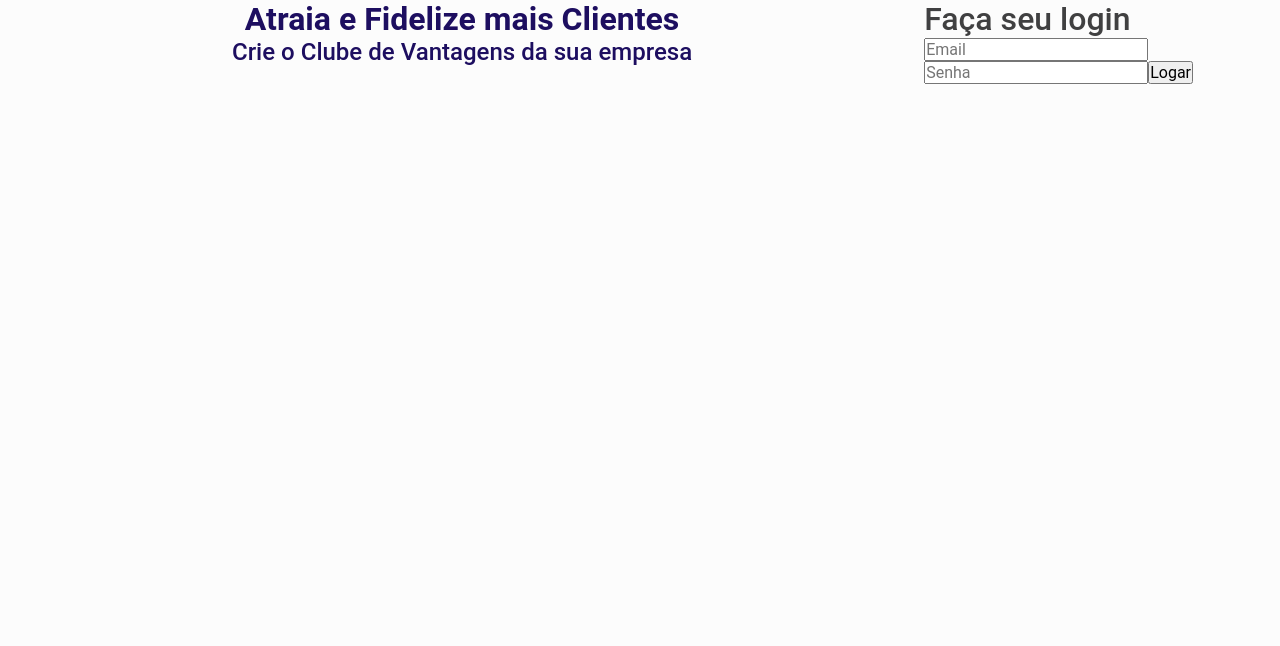
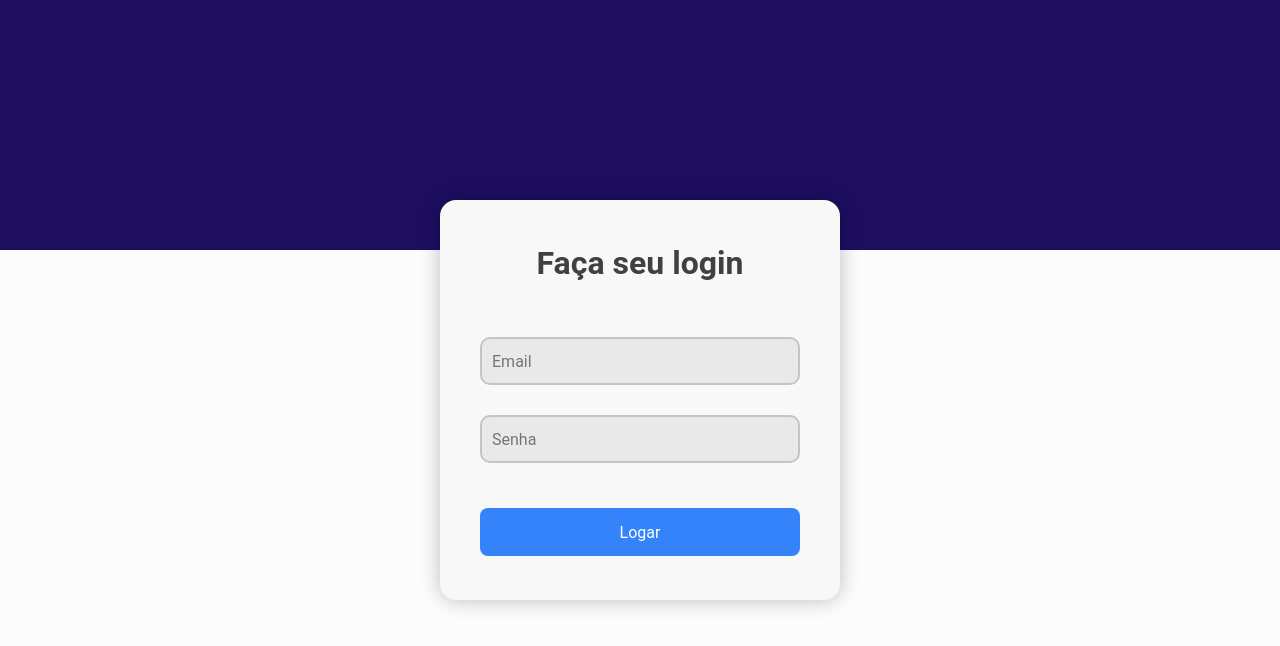
Before and after one commit to jefo3/desafio-urbis, a React (Create React App) app: page / in a window 1280 px wide. Shown: the top 646 px of the page. Built offline with nearby package versions, Linux system fonts and the light colour scheme.

Commit message:
feat: estilizando tela login

```diff
--- a/src/pages/Login/index.tsx
+++ b/src/pages/Login/index.tsx
@@ -21,10 +21,7 @@ const Login: React.FC = () => {
   };
   return (
     <Container>
-      <Banner>
-        <h1>Atraia e Fidelize mais Clientes</h1>
-        <h2>Crie o Clube de Vantagens da sua empresa</h2>
-      </Banner>
+      <Banner />
 
       <Content>
         <form onSubmit={handleSubmit(handleLogin)}>
--- a/src/pages/Login/styles.ts
+++ b/src/pages/Login/styles.ts
@@ -5,25 +5,69 @@ export const Container = styled.div`
   height: 100vh;
   display: flex;
   align-items: stretch;
+  position: relative;
 `;
 
 export const Banner = styled.div`
   display: flex;
   width: 100%;
+  height: 250px;
   flex-direction: column;
-  color: #1d0e60;
+  background-color: #1d0e60;
+  color: #fff;
 
   align-items: center;
   h1 {
     font-weight: bold;
   }
 `;
-export const Content = styled.div``;
+export const Content = styled.div`
+  display: flex;
+  width: 400px;
+  height: 400px;
+  background: #f8f8f8;
+  box-shadow: 0px 0px 20px rgba(0, 0, 0, 0.25);
+  justify-content: center;
+  align-items: center;
+  position: absolute;
+  bottom: calc(50%);
+  right: calc(50%);
+  border-radius: 16px;
 
-export const Background = styled.div`
-  flex: 1;
-  background: url(${backGroundUrbis}) no-repeat center;
-  background-size: cover;
+  transform: translate(50%, 50%);
 
-  height: 450px;
+  form {
+    width: 100%;
+    display: flex;
+    flex-direction: column;
+    justify-content: center;
+    align-items: center;
+
+    h1 {
+      font-weight: bold;
+      margin-bottom: 40px;
+    }
+
+    input {
+      min-height: 48px;
+      width: 80%;
+      padding: 10px;
+      border: none;
+      border: 2px solid #c4c4c4;
+      background-color: #eae9e9;
+      border-radius: 10px;
+
+      margin: 15px 0px;
+    }
+
+    button {
+      min-height: 48px;
+      width: 80%;
+      background-color: #3483fa;
+      border: none;
+      border-radius: 8px;
+      color: #fff;
+      margin-top: 30px;
+    }
+  }
 `;
```
